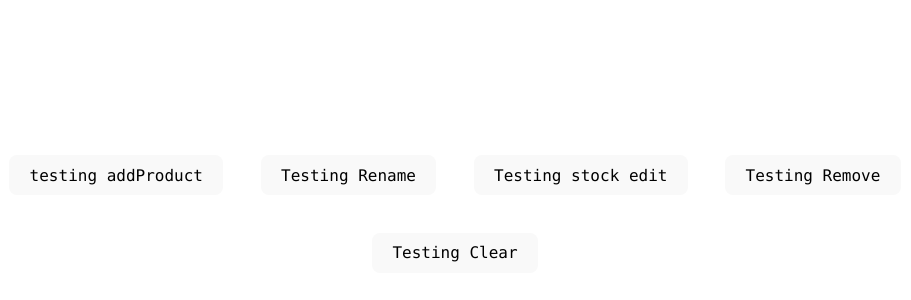
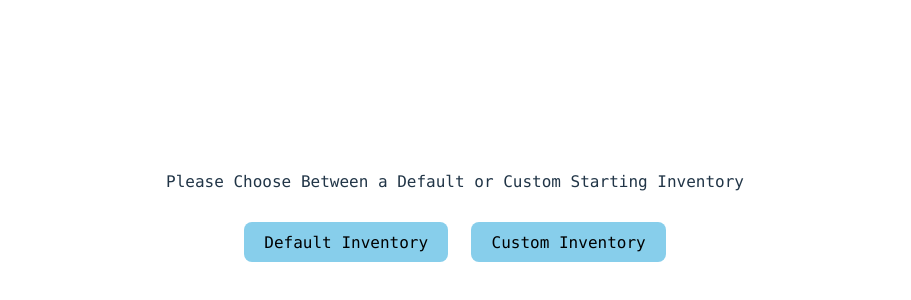
Before and after one commit to Michael01155D/web-inventory-manager, a React (Vite) app: page / in a window 1280 px wide. Shown: the part 186-486 px from the top of the page, without its empty margins (185-1096 px from the left). Built offline with nearby package versions, Linux system fonts and the light colour scheme; data requests are answered from the project's data file.

Commit message:
default inventory creation now renders properly using Promise.all in StartingScreen

```diff
--- a/backend.js
+++ b/backend.js
@@ -86,7 +86,6 @@ const generateSerialCode = async () => {
     const num = "0123456789".split("");
     let code = "";
     const products = await getProducts();
-    console.log("in generateSerial code, products is", products);
     do {
         for (let i = 0; i < 12; i++) {
             if (i % 2 == 0) {
--- a/src/App.jsx
+++ b/src/App.jsx
@@ -1,27 +1,27 @@
-import {useEffect, useRef, useState} from 'react'
+import {useEffect, useState} from 'react'
 import './App.css'
 import { BrowserRouter, Route, Routes } from "react-router-dom";
-import Inventory from './Inventory.js';
 import HomePage from './components/HomePage.jsx';
 import NewProductPage from './components/NewProductPage.jsx';
 import {getProducts} from '../backend.js';
 
 const App = () => {
-  //todo: replace inventory object with DB collection fetched by server
-  //moo is temporary to test json-server before refactoring App to fetch inventory from db.json
-  const [moo, setMoo] = useState([])
+  //current WIP: refactoring app to use db.json for inventory data
+
+  const [inventory, setInventory] = useState([])
   useEffect( () => {
     getProducts().then((res) =>{
-      setMoo(res);
+      setInventory(res);
     })
   }, [])
 
-  const inventory = useRef(new Inventory())
+  console.log("in App.jsx, inventory is ", inventory)
+
   return (
     <BrowserRouter>
       <Routes>
-          <Route path='/' element={<HomePage inventory={inventory.current} moo={moo}/>}/>
-          <Route path='/add' element={<NewProductPage inventory={inventory.current}/>}/>
+          <Route path='/' element={<HomePage inventory={inventory} setInventory={setInventory} />}/>
+          <Route path='/add' element={<NewProductPage inventory={inventory}/>}/>
       </Routes>
     </BrowserRouter>
   )
--- a/src/components/HomePage.jsx
+++ b/src/components/HomePage.jsx
@@ -1,91 +1,85 @@
 import { useEffect, useState } from "react";
 import StartingScreen from "./StartingScreen";
 import MainMenu from "./MainMenu";
-import { addProduct, updateProduct, removeProduct, clearInventory } from "../../backend";
-const HomePage = ({ inventory, moo }) => {
+
+const HomePage = ({ inventory, setInventory }) => {
    const [displayStart, setDisplayStart] = useState(true);
 
    //ensure starting page only reached if inventory is empty
    useEffect(() => {
-    if (inventory.getProducts().length > 0) {
+    if (inventory.length > 0) {
         setDisplayStart(false);
     }
-   }, [])
-   const [products, setProducts] = useState([]);
+   }, [inventory])
 
-   useEffect(() => {
-    setProducts(moo);
-    console.log("useEffect fired")
-   }, [moo])
-
-   const addNewProduct = async() => {
-     const newProduct = await addProduct({name: "testingAdd", stock: "111"});
-     console.log("response is ", newProduct)
-     setProducts([...products].concat(newProduct));
-  }
-
-  const testReName = async(newName, id) => {
-    const product = products.find(prod => prod.id == id);
-    if (product != undefined) {
-      const updatedProduct = {...product, name: newName};
-      await updateProduct(updatedProduct);
-      const updatedProducts = products.map(p => p.id == id ? updatedProduct : p);
-      console.log("after map, updatedProducts is", updatedProducts);
-      setProducts(updatedProducts);
-    }
-    else {
-      console.log("Error, product not found in inventory.")
-    }
-  }
-
-  const testEditStock = async(newStock, id) => {
-    const product = products.find(prod => prod.id == id)
-    if (product != undefined) {
-      const updatedProduct = {...product, stock: newStock};
-      await updateProduct(updatedProduct);
-      const updatedProducts = products.map(p => p.id == id ? updatedProduct : p)
-      setProducts(updatedProducts);
-    } else {
-      console.log("Error, product not found in inventory");
-    }
-  }
-
-  const testRemove = async (id) => {
-    const product = products.find(prod => prod.id == id);
-    await removeProduct(product);
-    const updatedProducts = products.filter(p => p.id !== id);
-    setProducts(updatedProducts);
-  }
-
-  const testClear = async () => {
-    await clearInventory();
-    setProducts([]);
-  }
-  //temporary debugging
-  if (true) {
-    return (
-        <>
-        {products ? products.map(p => <p>{p.name}, {p.stock}</p>) : <></>}
-      <button onClick={() => addNewProduct()}>testing addProduct</button>
-      <button onClick={() => testReName("renamed", products[0].id)}>Testing Rename </button>
-      <button onClick={() => testEditStock("999", products[0].id)}>Testing stock edit </button>
-      <button onClick={() => testRemove(products[0].id)}>Testing Remove </button>
-      <button onClick={() => testClear()}>Testing Clear </button>
-        </>
-
-    )
-  }
-
+   console.log('in homepage, inventory is:', inventory)
     return(
         <>
         { displayStart ?
-         <StartingScreen inventory={inventory} setDisplayStart={setDisplayStart}/>
+         <StartingScreen inventory={inventory} setInventory={setInventory} setDisplayStart={setDisplayStart}/>
         :
-        <MainMenu inventory={inventory}/>
+        <MainMenu inventory={inventory} setInventory={setInventory}/>
         }
         </>
 
-    )
-}
+    )}
 
 export default HomePage;
+
+//for testing backend.js functions
+//import { addProduct, updateProduct, removeProduct, clearInventory } from "../../backend";
+
+//const testAddNewProduct = async() => {
+  //    const newProduct = await addProduct({name: "testingAdd", stock: "111"});
+  //    console.log("response is ", newProduct)
+  //    setProducts([...products].concat(newProduct));
+  // }
+
+  // const testReName = async(newName, id) => {
+  //   const product = products.find(prod => prod.id == id);
+  //   if (product != undefined) {
+  //     const updatedProduct = {...product, name: newName};
+  //     await updateProduct(updatedProduct);
+  //     const updatedProducts = products.map(p => p.id == id ? updatedProduct : p);
+  //     console.log("after map, updatedProducts is", updatedProducts);
+  //     setProducts(updatedProducts);
+  //   }
+  //   else {
+  //     console.log("Error, product not found in inventory.")
+  //   }
+  // }
+
+  // const testEditStock = async(newStock, id) => {
+  //   const product = products.find(prod => prod.id == id)
+  //   if (product != undefined) {
+  //     const updatedProduct = {...product, stock: newStock};
+  //     await updateProduct(updatedProduct);
+  //     const updatedProducts = products.map(p => p.id == id ? updatedProduct : p)
+  //     setProducts(updatedProducts);
+  //   } else {
+  //     console.log("Error, product not found in inventory");
+  //   }
+  // }
+
+  // const testRemove = async (id) => {
+  //   const product = products.find(prod => prod.id == id);
+  //   await removeProduct(product);
+  //   const updatedProducts = products.filter(p => p.id !== id);
+  //   setProducts(updatedProducts);
+  // }
+
+  // const testClear = async () => {
+  //   await clearInventory();
+  //   setProducts([]);
+  // }
+
+    // if (true) {
+  //   return (
+  //       <>
+  //       {products ? products.map(p => <p>{p.name}, {p.stock}</p>) : <></>}
+  //     <button onClick={() => addNewProduct()}>testing addProduct</button>
+  //     <button onClick={() => testReName("renamed", products[0].id)}>Testing Rename </button>
+  //     <button onClick={() => testEditStock("999", products[0].id)}>Testing stock edit </button>
+  //     <button onClick={() => testRemove(products[0].id)}>Testing Remove </button>
+  //     <button onClick={() => testClear()}>Testing Clear </button>
+  //       </> )}
--- a/src/components/MainMenu.jsx
+++ b/src/components/MainMenu.jsx
@@ -4,44 +4,40 @@ import Product from './Product';
 import SearchBar from "./SearchBar";
 import { Link } from "react-router-dom";
 import DisplayMessage, { toggleMessage } from "./DisplayMessage";
+import { clearInventory } from "../../backend";
 
-const MainMenu = ({inventory}) => {
+const MainMenu = ({inventory, setInventory}) => {
     const [query, setQuery] = useState("");
-    const [products, setProducts] = useState(inventory.getProducts());
     const [_, forceUpdate] = useReducer((x) => x + 1, 0);
     const [displayMsg, setDisplayMsg] = useState("");
     const [isError, setIsError] = useState(false);
     const [displayAllDetails, setDisplayAllDetails] = useState(false);
     const removeProduct = (productName) => {
         inventory.removeProduct(productName);
-        setProducts(inventory.getProducts());
         forceUpdate();
     }
 
     const editStock = (productName, newStock) => {
         inventory.editStock(productName, newStock);
-        setProducts(inventory.getProducts());
         forceUpdate();
     }
 
     const renameProduct = (newName, oldName) => {
-        if (inventory.getProducts().map(product => product.name.toLowerCase().trim()).includes(newName.toLowerCase().trim())){
+        if (inventory.map(product => product.name.toLowerCase().trim()).includes(newName.toLowerCase().trim())){
             setDisplayMsg(`Error: ${newName} is already in the Inventory! Please remove it before changing ${oldName} `);
             setIsError(true);
         } else {
             setDisplayMsg(`Successfully renamed ${oldName} to ${newName}`);
             inventory.renameProduct(newName, oldName);
-            setProducts(inventory.getProducts());
             forceUpdate();
         }
         toggleMessage(setIsError, setDisplayMsg);
     }
 
-    const clearInventoryPrompt = () => {
+    const clearInventoryPrompt = async() => {
         if (window.confirm("Warning! This is an irreversable action. Do you want to reset the Inventory?")) {
-            inventory.clearInventory();
-            setProducts(inventory.getProducts());
-            forceUpdate();
+            await clearInventory();
+            setInventory([]);
         }
     }
     //todo: once db is implemented, add Link for each Product to link to /products/:id for detail screen
@@ -60,10 +56,10 @@ const MainMenu = ({inventory}) => {
 
             <section id="inventoryList">
                 <h3>Inventory List:</h3>
-                {products.length > 0 ?
+                {inventory.length > 0 ?
                     [
                         <button key="detailsButton" id="toggleAllDetails" onClick={() => setDisplayAllDetails(!displayAllDetails)}>{displayAllDetails ? "Hide all details" : "Show all details"}</button>,
-                        products
+                        inventory
                         .filter(product => product.name.toLowerCase().includes(query.toLowerCase().trim()))
                         .map(product => <Product
                             key={product.serialCode}
--- a/src/components/NewProductPage.jsx
+++ b/src/components/NewProductPage.jsx
@@ -1,5 +1,4 @@
 import { useState } from "react";
-import { generateSerialCode } from "../defaultProductCreator";
 import DisplayMessage, { toggleMessage } from "./DisplayMessage";
 import { Link } from "react-router-dom";
 import "../styles/NewProductPage.css";
@@ -13,11 +12,11 @@ const NewProductPage = ({inventory}) => {
 
     const addNewProduct = (e) => {
         e.preventDefault();
-        if (inventory.getProducts().map(product => product.name).includes(productName)) {
+        if (inventory.map(product => product.name).includes(productName)) {
             setIsError(true);
             setDisplayMsg(`Error: ${productName} is already in the Inventory!`);
         } else {
-            const newProduct = { name: productName, stock: productStock, serialCode: generateSerialCode(inventory.getProducts())}
+            const newProduct = { name: productName, stock: productStock}
             inventory.addProduct(newProduct);
             setDisplayMsg(`${productName} added to the Inventory!`)
         }
--- a/src/components/StartingScreen.jsx
+++ b/src/components/StartingScreen.jsx
@@ -1,11 +1,12 @@
 import { useState } from "react"
-import { createNewProduct, generateSerialCode } from "../defaultProductCreator.js";
+import { createDefaultProduct } from "../defaultProductCreator.js";
 import "../styles/Button.css";
 import "../styles/StartingScreen.css"
 import DisplayMessage, {toggleMessage} from "./DisplayMessage.jsx";
+import { addProduct } from "../../backend.js";
 
 
-const StartingScreen = ({ inventory, setDisplayStart }) => {
+const StartingScreen = ({ inventory, setInventory, setDisplayStart }) => {
     const [startOption, setStartOption] = useState(false);
     const [numProducts, setNumProducts] = useState(0);
     const [newProductName, setNewProductName] = useState("");
@@ -13,6 +14,8 @@ const StartingScreen = ({ inventory, setDisplayStart }) => {
     //isError/displayMsg used for DisplayMessage component
     const [isError, setIsError] = useState(false);
     const [displayMsg, setDisplayMsg] = useState("");
+
+    console.log("in global startscreen, inventory is", inventory)
 
     const createDefaultInventory = () => {
         setStartOption("default");
@@ -22,15 +25,14 @@ const StartingScreen = ({ inventory, setDisplayStart }) => {
         setStartOption("custom");
     }
 
-    const addNewProduct = (e) => {
+    const addNewProduct = async (e) => {
         e.preventDefault();
-        const currentProducts = inventory.getProducts();
-        if (currentProducts.map(p => p.name).includes(newProductName)) {
+        if (inventory.map(p => p.name).includes(newProductName)) {
             setIsError(true)
             setDisplayMsg(`Error: ${newProductName} is already in the inventory!`);
         } else {
-            const newProduct = {name: newProductName, stock: newProductStock, serialCode: generateSerialCode(currentProducts)};
-            inventory.addProduct(newProduct);
+            const newProduct = {name: newProductName, stock: newProductStock };
+            await addProduct(newProduct);
             setIsError(false);
             setDisplayMsg(`Added ${newProductStock} ${newProductName} to the inventory!`);
         }
@@ -38,12 +40,25 @@ const StartingScreen = ({ inventory, setDisplayStart }) => {
         setNewProductName("");
         setNewProductStock(0)
     }
-    const setUpDefaultInventory = (e) => {
+
+    const addDefaultProduct = async () => {
+        const newProduct = createDefaultProduct(inventory);
+        const postedProduct = await addProduct(newProduct);
+        return postedProduct;
+    }
+
+    //current task: fix this.
+    const setUpDefaultInventory = async (e) => {
         e.preventDefault();
+        let startingProducts = [];
         if (isNaN(numProducts)) {return}
         for (let i = 0; i < numProducts; i++) {
-            inventory.addProduct(createNewProduct(inventory.getProducts()));
+            const newProduct = createDefaultProduct(startingProducts);
+            startingProducts = startingProducts.concat(newProduct);
         }
+        const promises = startingProducts.map(p => addProduct(p));
+        const createProducts = await Promise.all(promises);
+        setInventory(createProducts);
         setDisplayStart(false);
     }
 
@@ -94,11 +109,11 @@ const StartingScreen = ({ inventory, setDisplayStart }) => {
                     <button  id="doneCustomSetup" onClick={() => setUpCustomInventory()}>Done</button>
                 </section>
                 <section id="itemsAdded">
-                    {inventory.getProducts().length > 0 ?
+                    {inventory.length > 0 ?
                         <>
                             <p>Items added:</p>
                             <ul>
-                                {inventory.getProducts().map(p => <li key={p.serialCode}>{p.name}</li>)}
+                                {inventory.map(p => <li key={p.serialCode}>{p.name}</li>)}
                             </ul>
                         </>
                         :
```
Also changed, not shown: src/defaultProductCreator.js (+5 -25 lines).
